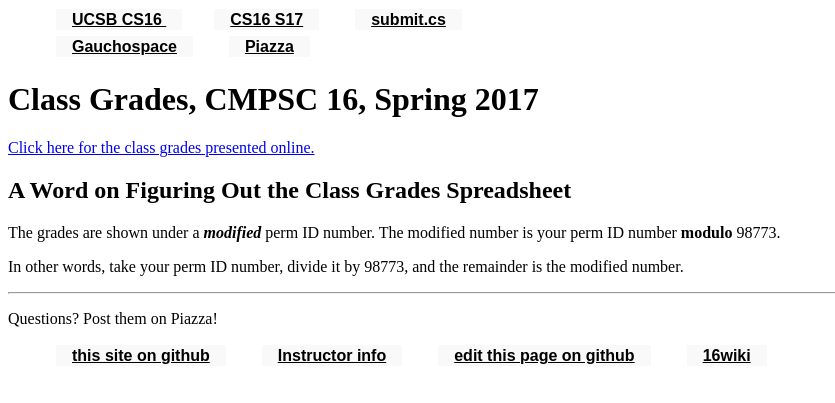
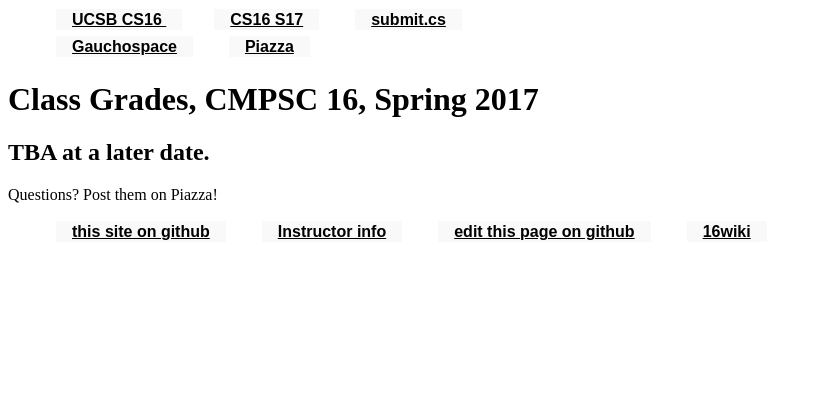
Before and after one commit to ucsb-cs16-s16/https-ucsb-cs16-s17.github.io, a Jekyll site: the page built from _info/grades.md, in a window 1280 px wide. Shown: the top 403 px of the page, without its empty margins (0-835 px from the left). Built offline with Jekyll 4.4.1, drawn with Linux system fonts in a browser that asks for light colours.

Commit message:
Update grades.md

```diff
--- a/_info/grades.md
+++ b/_info/grades.md
@@ -4,7 +4,7 @@ layout: handout
 ready: false
 ---
 
-[Click here for the class grades presented online.](http://cs.ucsb.edu/~zmatni/cs16s17/xxxx){: target="_blank"}
+<!-- [Click here for the class grades presented online.](http://cs.ucsb.edu/~zmatni/cs16s17/xxxx){: target="_blank"}
 
 <h2>A Word on Figuring Out the Class Grades Spreadsheet</h2>
 
@@ -12,7 +12,9 @@ The grades are shown under a <b><i>modified</i></b> perm ID number. The modified
 
 
 In other words, take your perm ID number, divide it by 98773, and the remainder is the modified number.
+-->
 
+TBA at a later date.
 ---
 
 Questions? Post them on Piazza!
```
